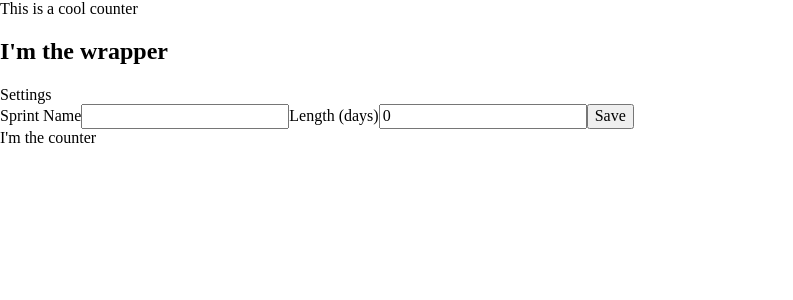
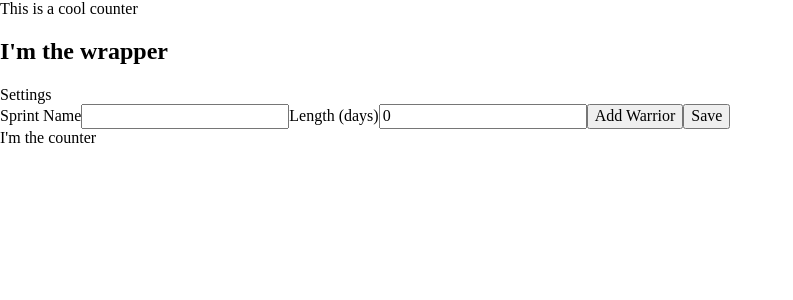
Before and after one commit to aln447/sprint-counter, a React (Create React App) app: page / in a window 1280 px wide. Shown: the top 300 px of the page, without its empty margins (0-793 px from the left). Built offline with nearby package versions, Linux system fonts and the light colour scheme.

Commit message:
Add inserting a new warrior

```diff
--- a/src/components/Settings.tsx
+++ b/src/components/Settings.tsx
@@ -1,5 +1,5 @@
 import react from 'react';
-import { TSettings } from './Wrapper';
+import { TSettings, TWarrior } from './Wrapper';
 import { useFieldArray, useForm } from 'react-hook-form';
 import { TextInput } from './inputs/TextInput';
 import { NumberInput } from './inputs/NumberInput';
@@ -8,6 +8,13 @@ import { WarriorForm } from './WarriorForm';
 type SettingsProps = {
     settings: TSettings,
     setSettings: (settings: TSettings) => void;
+}
+
+const emptyWarrior: TWarrior = {
+    name: '',
+    slug: '',
+    pointsPerSprint: 0,
+    color: '',
 }
 
 const defaultSprintSettings: TSettings = {
@@ -21,7 +28,7 @@ const defaultSprintSettings: TSettings = {
 export const Settings = (props: SettingsProps) => {
     const { settings, setSettings } = props;
     const { handleSubmit, register, control } = useForm({ defaultValues: defaultSprintSettings });
-    const { fields } = useFieldArray({
+    const { fields, append } = useFieldArray({
         control,
         name: 'warriors'
     })
@@ -41,6 +48,7 @@ export const Settings = (props: SettingsProps) => {
                 <NumberInput name='sprint.length' register={register} />
             </label>
             {fields.map((field, index) => <WarriorForm key={field.id} index={index} register={register} />)}
+            <button onClick={() => append(emptyWarrior)}>Add Warrior</button>
             <button type="submit">Save</button>
         </form>
     </div>
```
